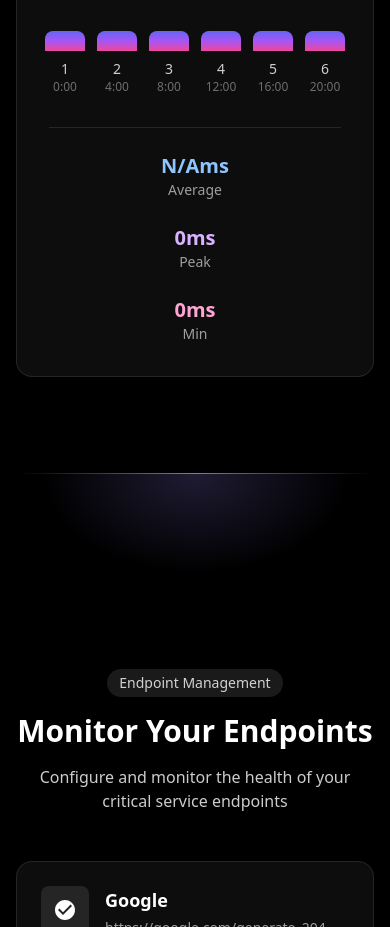
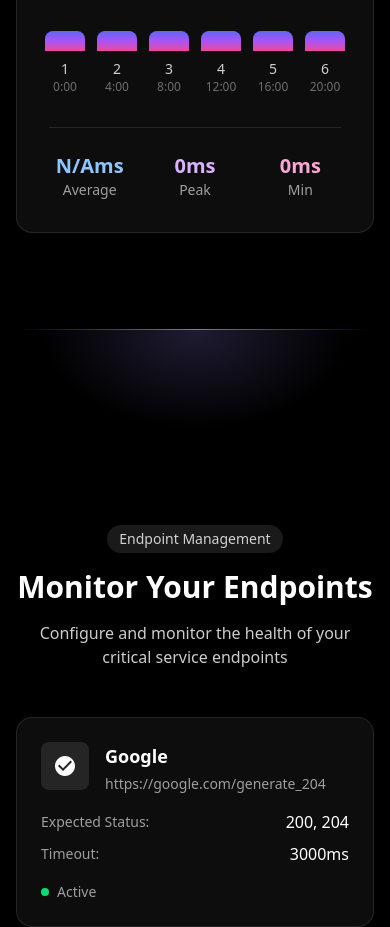
Before and after one commit to Shaban-Eissa/Am-I-Online, an Angular app: page / in a window 390 px wide. Shown: the part 5160-6087 px from the top of the page. Built offline with nearby package versions, Linux system fonts and the light colour scheme; no server answers.

Commit message:
style(network-stats): adjust grid layout for improved responsiveness and visual consistency

```diff
--- a/src/app/components/network-stats/network-stats.component.html
+++ b/src/app/components/network-stats/network-stats.component.html
@@ -246,7 +246,7 @@
 
       <!-- Stats -->
       <div
-        class="grid grid-cols-1 md:grid-cols-3 gap-6 mt-8 pt-6 border-t border-white/10"
+        class="grid grid-cols-3 gap-6 mt-8 pt-6 border-t border-white/10"
       >
         <div class="text-center">
           <div class="text-xl font-bold text-blue-300">
```
